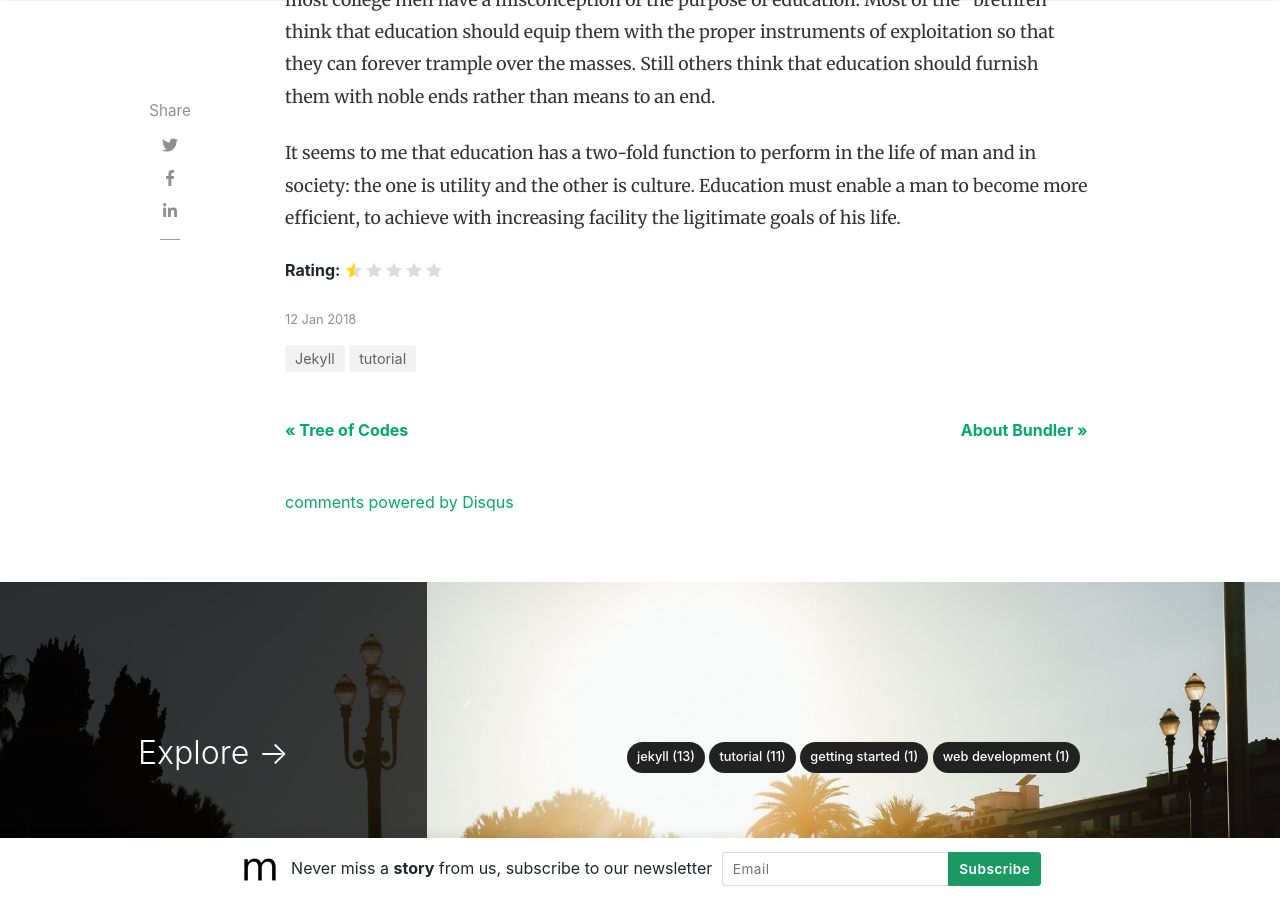
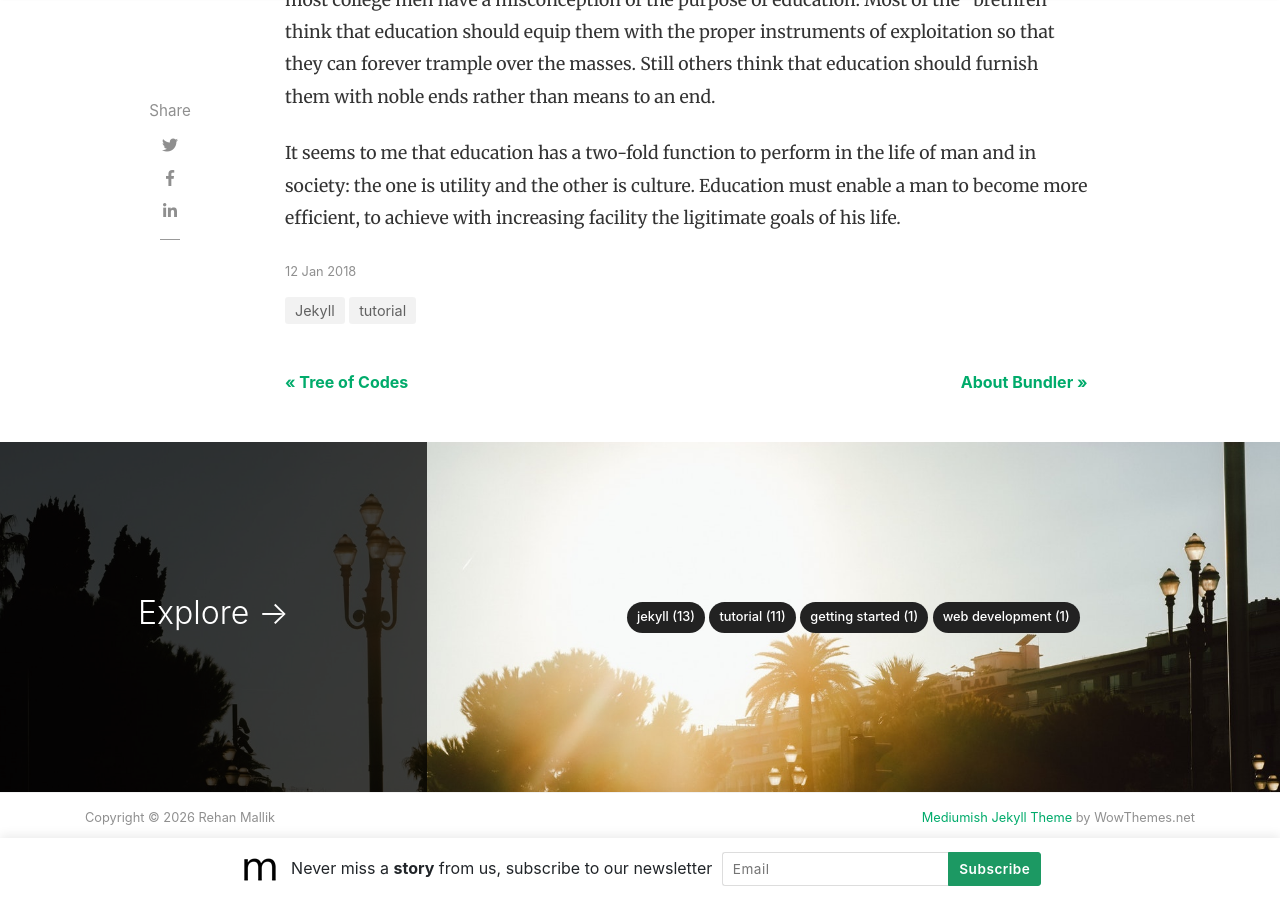
Before and after one commit to Soemon007/Soemon007.github.io, a Jekyll site: the page built from _posts/2018-01-12-we-all-wait-for-summer.md, in a window 1280 px wide and 900 px high, scrolled down 997 px. Built offline with Jekyll 4.4.1, drawn with Linux system fonts in a browser that asks for light colours; nearby versions of some CDN libraries; comment, search, counter and statistics services are not loaded.

Commit message:
Removed features

```diff
--- a/_layouts/post.html
+++ b/_layouts/post.html
@@ -77,13 +77,6 @@ post_class: post-template
                 {{content}}
             </div>
 
-            <!-- Rating -->
-            {% if page.rating %}
-            <div class="rating mb-4 d-flex align-items-center">
-                <strong class="mr-1">Rating:</strong> {% include star_rating.html %}
-            </div>
-            {% endif %}
-
             <!-- Post Date -->
             <p>
             <small>
@@ -140,20 +133,6 @@ post_class: post-template
 <!-- End Article
 ================================================== -->
 
-<!-- Begin Comments
-================================================== -->
-{% if page.comments != false %}
-    <div class="container">
-        <div id="comments" class="row justify-content-center mb-5">
-            <div class="col-md-8">
-                {% include disqus.html %}
-            </div>
-        </div>
-    </div>
-{% endif %}
-<!--End Comments
-================================================== -->
-
 <!-- Review with LD-JSON, adapt it for your needs if you like, but make sure you test the generated HTML source code first:
 https://search.google.com/structured-data/testing-tool/u/0/
 ================================================== -->
```
